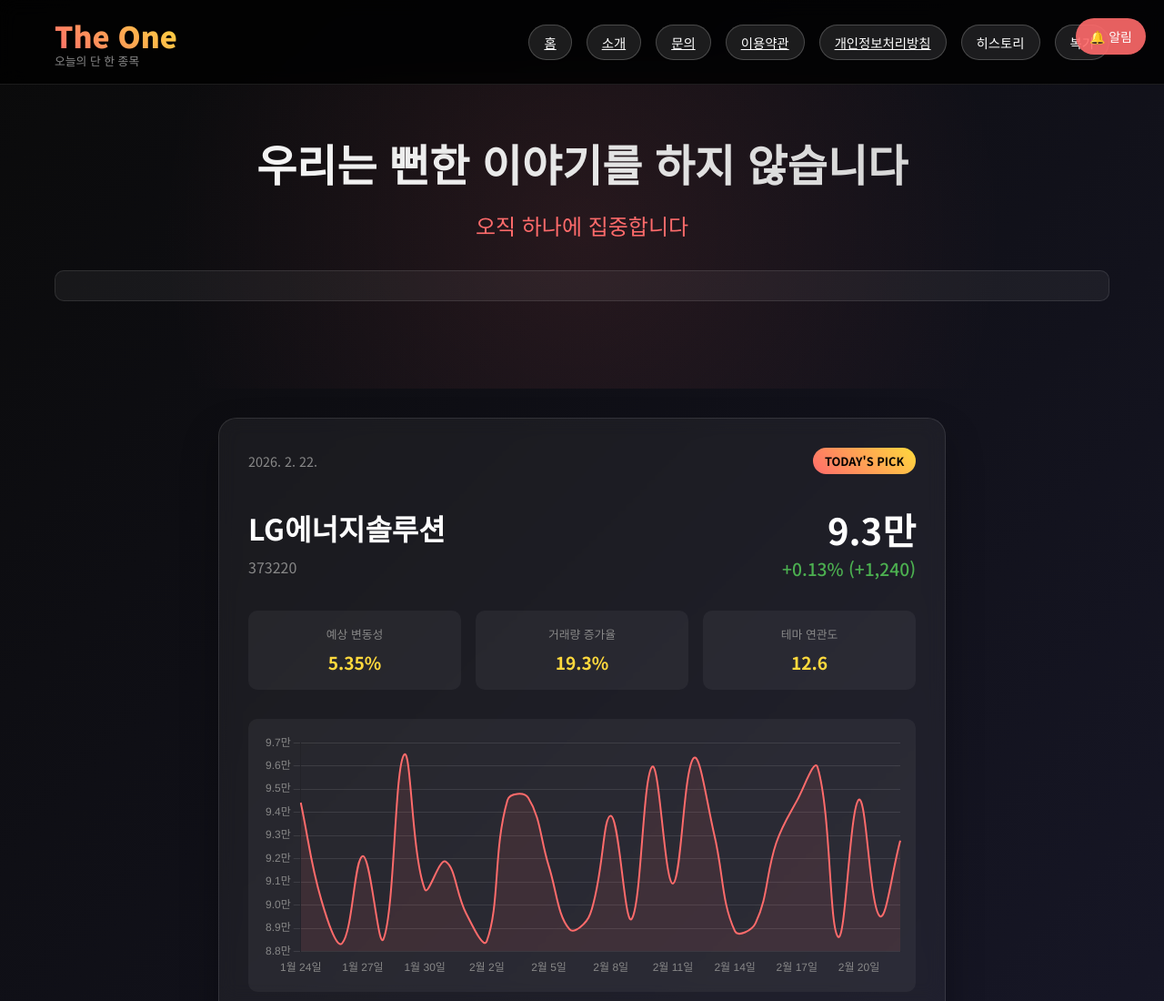
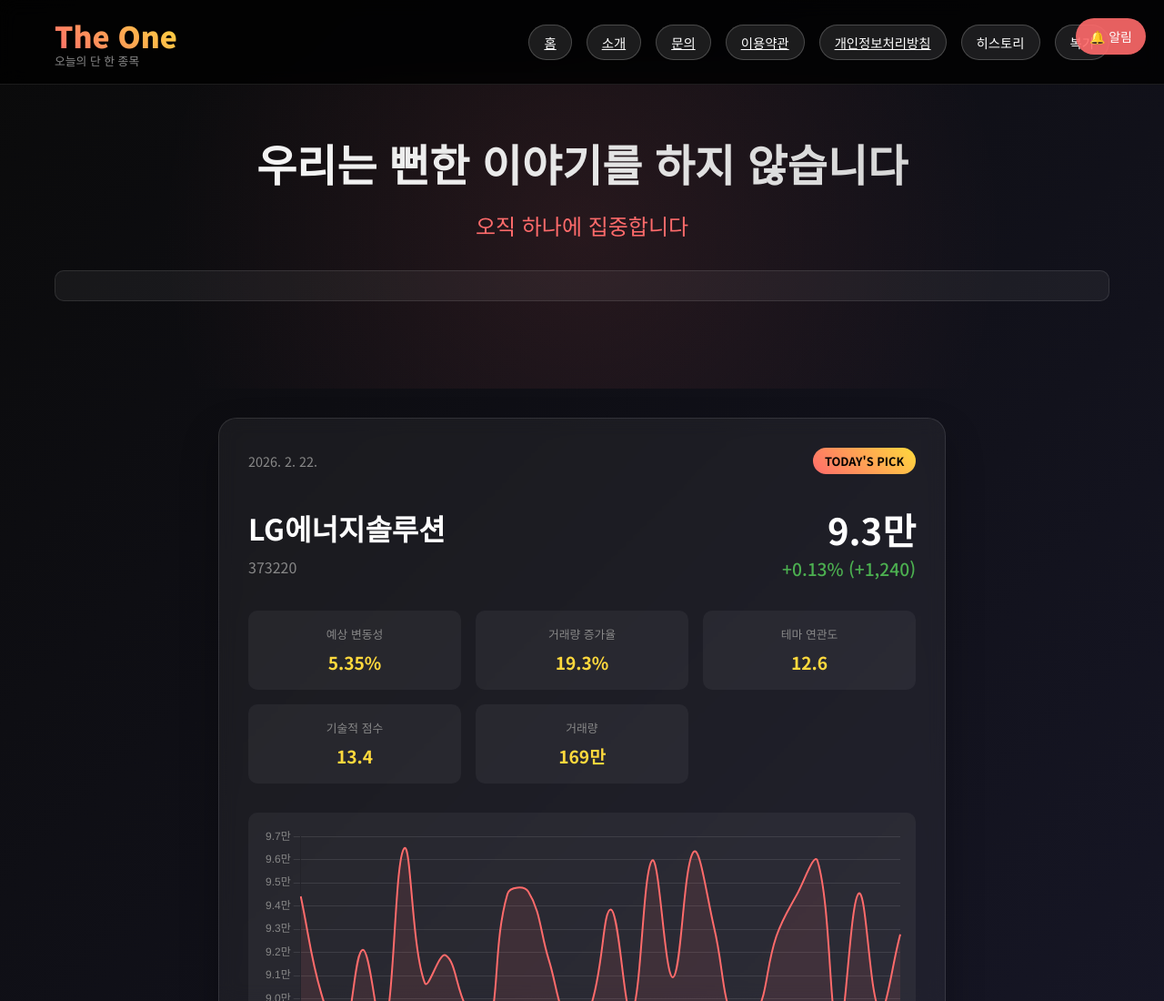
Before and after one commit to SIMHEONSEOB/THE-ONE, a website: page index.html in a window 1280 px wide. Shown: the top 1100 px of the page at 91% size. Drawn offline with nearby package versions, Linux system fonts and the light colour scheme.

Commit message:
api 수정

```diff
--- a/index.html
+++ b/index.html
@@ -122,6 +122,14 @@
                             <span class="metric-label">테마 연관도</span>
                             <span class="metric-value" id="themeScore"></span>
                         </div>
+                        <div class="metric">
+                            <span class="metric-label">기술적 점수</span>
+                            <span class="metric-value" id="technicalScore"></span>
+                        </div>
+                        <div class="metric">
+                            <span class="metric-label">거래량</span>
+                            <span class="metric-value" id="volume"></span>
+                        </div>
                     </div>
 
                     <div class="stock-chart">
```
